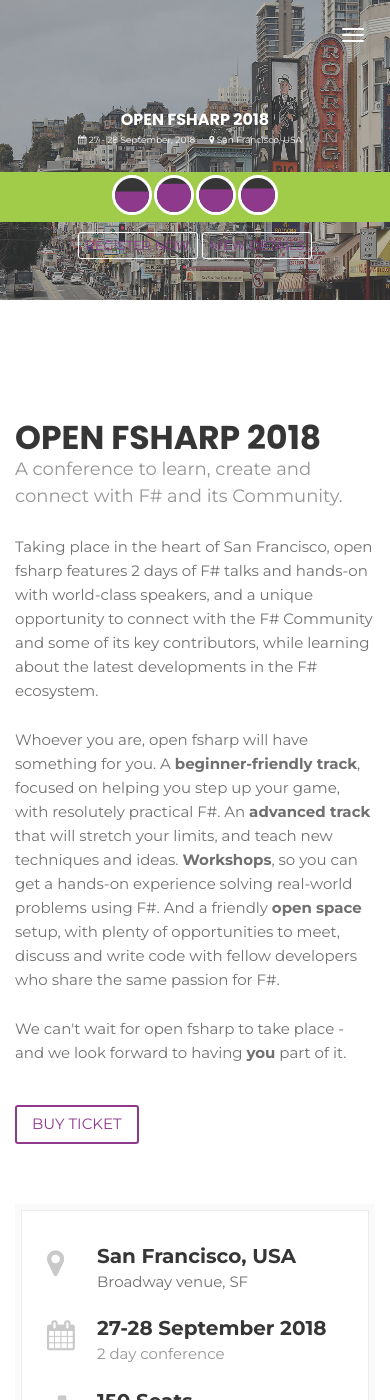
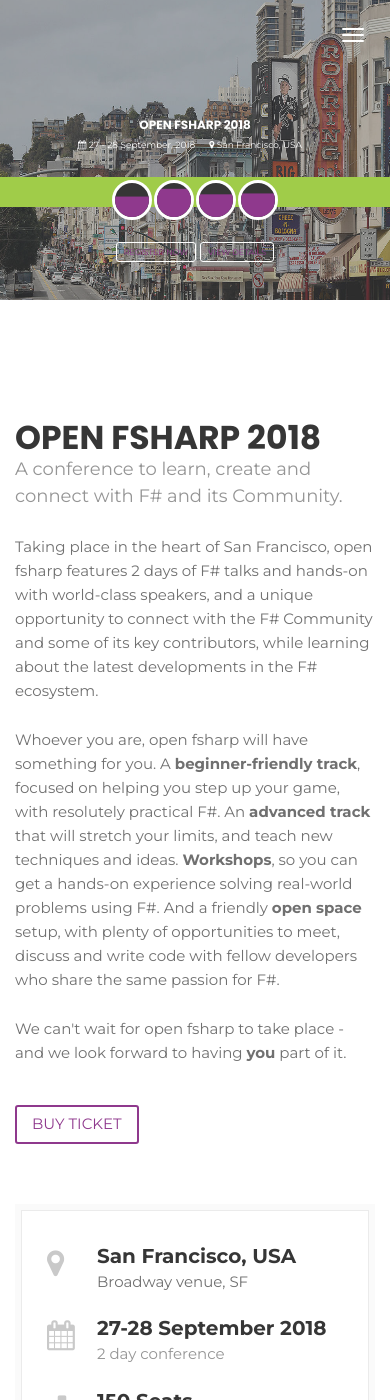
Before and after one commit to open-fsharp/open-fsharp.github.io, a Jekyll site: the page built from index.html, in a window 390 px wide and 1400 px high. Built offline with Jekyll 4.4.1, drawn with Linux system fonts in a browser that asks for light colours; the list of posts is cut into pages by our own code; comment, search, counter and statistics services are not loaded.

Commit message:
uncomment css for max width 500px countdown

```diff
--- a/public/css/responsive.css
+++ b/public/css/responsive.css
@@ -543,7 +543,7 @@
 		margin-left: 40px;
 		margin-right: 40px;
 	}
-	/*.countDays, .countHours, .countMinutes, .countSeconds {
+	.countDays, .countHours, .countMinutes, .countSeconds {
 	    margin-right: 6px;
 	    border: 1px solid #fff;
 	    width: 30px;
@@ -591,7 +591,7 @@
 	.countDays .ccr-position:before, .countHours .ccr-position:before, .countMinutes .ccr-position:before, .countSeconds .ccr-position:before {
 	    font-size: 10px;
 	    bottom: -15px;
-	}*/
+	}
 	.meta-post {
 	    margin-bottom: 2px;
 	}
```
